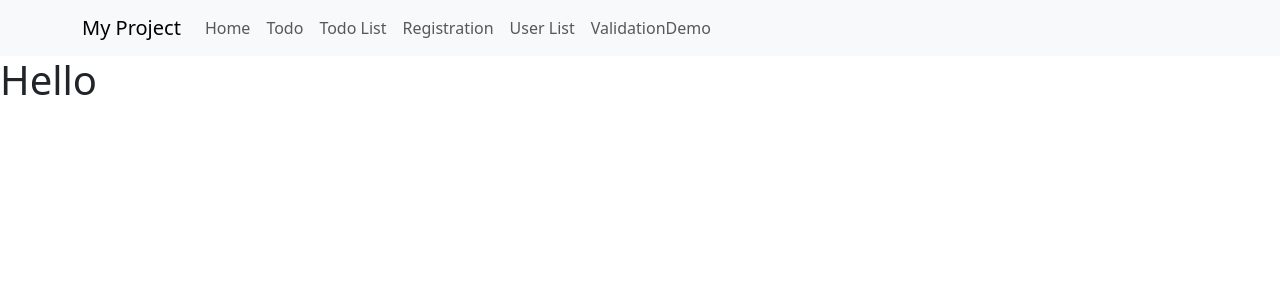
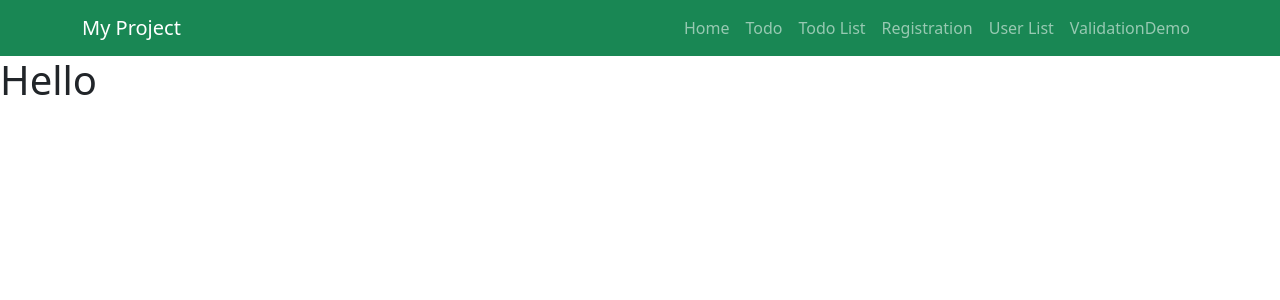
Before and after one commit to rohitsaste45/Bank_Front, a React (Create React App) app: page / in a window 1280 px wide. Shown: the top 300 px of the page. Built offline with nearby package versions, Linux system fonts and the light colour scheme.

Commit message:
nav menu.

```diff
--- a/src/pages/MyNavigationLinks.js
+++ b/src/pages/MyNavigationLinks.js
@@ -4,12 +4,12 @@ import { Link } from "react-router-dom";
 function MyNavigationLinks() {
   return (
     <>
-      <Navbar expand="lg" className="bg-body-tertiary">
+      <Navbar bg="success" data-bs-theme="dark" expand="lg">
         <Container>
           <Navbar.Brand href="#home">My Project</Navbar.Brand>
           <Navbar.Toggle aria-controls="basic-navbar-nav" />
           <Navbar.Collapse id="basic-navbar-nav">
-            <Nav className="me-auto">
+            <Nav className="ms-auto">
               <Nav.Link as={Link} to={"/home"}>
                 Home
               </Nav.Link>
```
